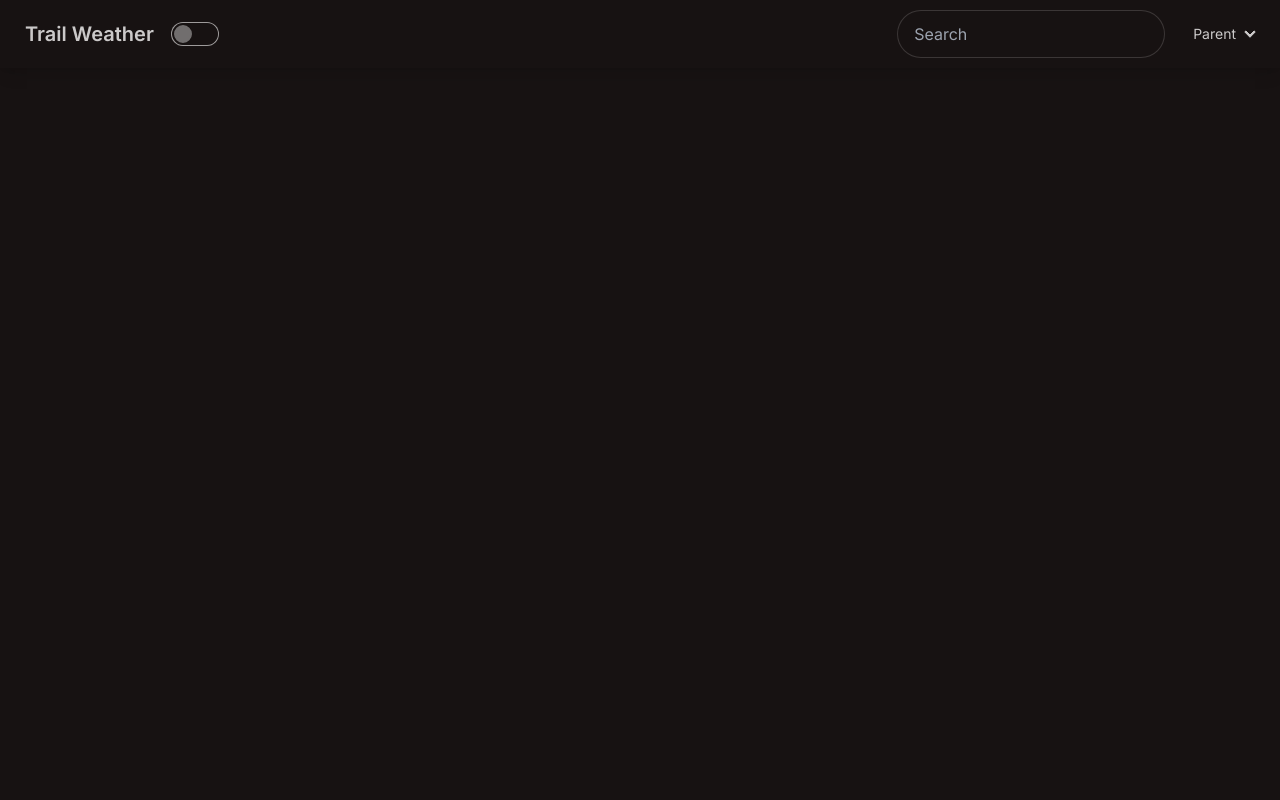
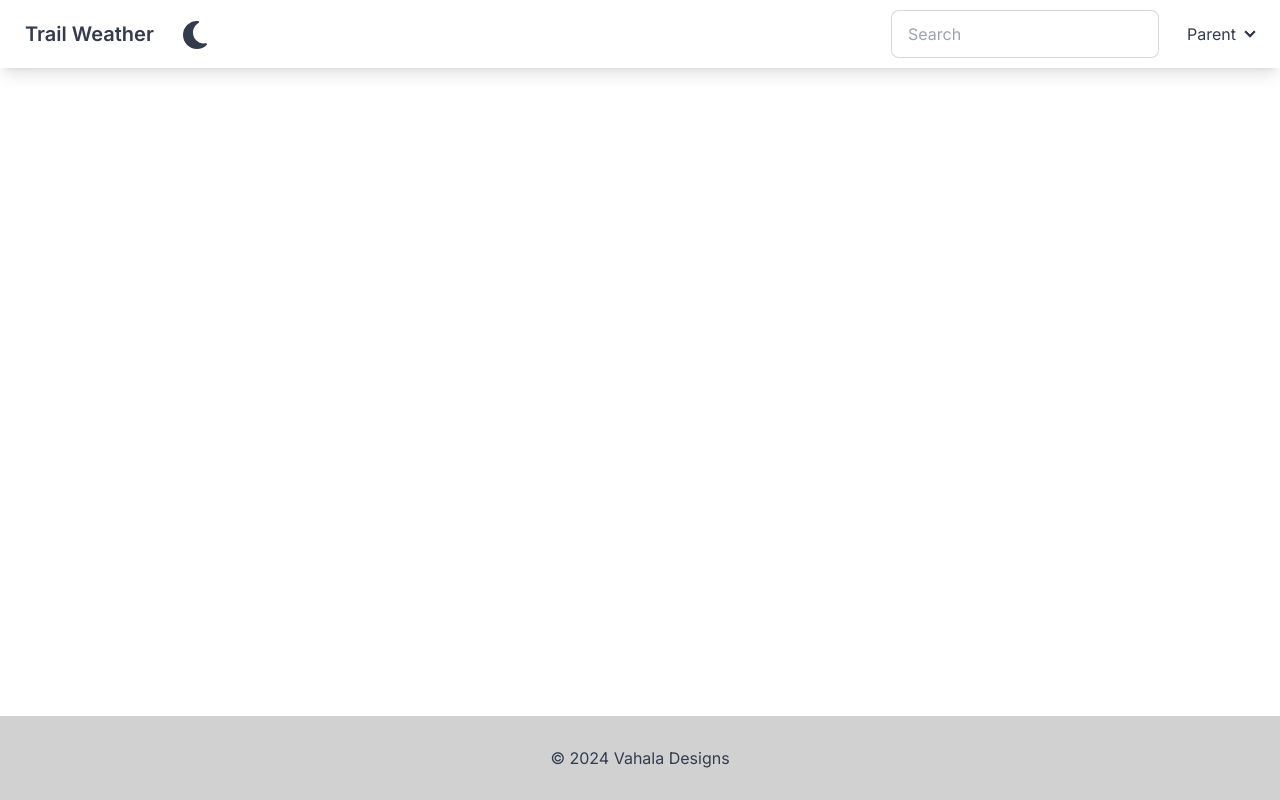
Before and after one commit to Vinsanety/trail-weather, a Next.js app: page / in a window 1280 px wide. Built offline with nearby package versions, Linux system fonts and the light colour scheme.

Commit message:
added footer, added theme toggle in nabar

```diff
--- a/app/globals.css
+++ b/app/globals.css
@@ -2,7 +2,7 @@
 @tailwind components;
 @tailwind utilities;
 
-/* :root {
+:root {
   --foreground-rgb: 0, 0, 0;
   --background-start-rgb: 214, 219, 220;
   --background-end-rgb: 255, 255, 255;
@@ -14,9 +14,14 @@
     --background-start-rgb: 0, 0, 0;
     --background-end-rgb: 0, 0, 0;
   }
-} */
+}
+
+* {
+  font-size: 1rem;
+}
 
 body {
+  font-size: 1.25rem;
 }
 
 @layer utilities {
--- a/app/layout.tsx
+++ b/app/layout.tsx
@@ -15,7 +15,7 @@ export default function RootLayout({
   children: React.ReactNode;
 }>) {
   return (
-    <html lang="en" data-theme="forest">
+    <html lang="en" data-theme="emerald">
       <body className={inter.className}>{children}</body>
     </html>
   );
--- a/app/page.tsx
+++ b/app/page.tsx
@@ -1,9 +1,12 @@
 import Navbar from "./ui/navbar";
+import Footer from "./ui/footer";
 
 export default function Home() {
   return (
-    <main>
+    <div className="home-page flex flex-col h-screen">
       <Navbar />
-    </main>
+      <main className="mb-auto"></main>
+      <Footer />
+    </div>
   );
 }
--- /dev/null
+++ b/app/ui/footer.tsx
@@ -0,0 +1,9 @@
+export default function Footer() {
+  return (
+    <footer className="footer footer-center p-8 bg-base-300 text-base-content">
+      <aside>
+        <p>© 2024 Vahala Designs</p>
+      </aside>
+    </footer>
+  );
+}
--- a/app/ui/navbar.tsx
+++ b/app/ui/navbar.tsx
@@ -1,9 +1,55 @@
+"use client";
+import { useState, useEffect } from "react";
+
 export default function Navbar() {
+  // use theme from local storage if available or set light theme
+  const [theme, setTheme] = useState(
+    localStorage.getItem("theme") ? localStorage.getItem("theme") : "emerald"
+  );
+  // update state on toggle
+  const handleToggle = (e) => {
+    if (e.target.checked) {
+      setTheme("forest");
+    } else {
+      setTheme("emerald");
+    }
+  };
+  // set theme state in localstorage on mount & also update localstorage on state change
+  useEffect(() => {
+    localStorage.setItem("theme", theme);
+    const localTheme = localStorage.getItem("theme");
+    // add custom data-theme attribute to html tag required to update theme using DaisyUI
+    document.documentElement.setAttribute("data-theme", localTheme);
+  }, [theme]);
   return (
     <div className="navbar bg-base-100 shadow-lg">
       <div className="flex-1">
         <a className="btn btn-ghost text-xl">Trail Weather</a>
-        <input type="checkbox" className="toggle toggle-primary" />
+        <div className="flex-none">
+          <button className="btn btn-square btn-ghost">
+            <label className="swap swap-rotate w-12 h-12">
+              <input
+                type="checkbox"
+                onChange={handleToggle}
+                checked={theme === "emerald" ? false : true}
+              />
+              <svg
+                className="w-8 h-8 swap-on fill-base-content"
+                xmlns="http://www.w3.org/2000/svg"
+                viewBox="0 0 512 512"
+              >
+                <path d="M375.7 19.7c-1.5-8-6.9-14.7-14.4-17.8s-16.1-2.2-22.8 2.4L256 61.1 173.5 4.2c-6.7-4.6-15.3-5.5-22.8-2.4s-12.9 9.8-14.4 17.8l-18.1 98.5L19.7 136.3c-8 1.5-14.7 6.9-17.8 14.4s-2.2 16.1 2.4 22.8L61.1 256 4.2 338.5c-4.6 6.7-5.5 15.3-2.4 22.8s9.8 13 17.8 14.4l98.5 18.1 18.1 98.5c1.5 8 6.9 14.7 14.4 17.8s16.1 2.2 22.8-2.4L256 450.9l82.5 56.9c6.7 4.6 15.3 5.5 22.8 2.4s12.9-9.8 14.4-17.8l18.1-98.5 98.5-18.1c8-1.5 14.7-6.9 17.8-14.4s2.2-16.1-2.4-22.8L450.9 256l56.9-82.5c4.6-6.7 5.5-15.3 2.4-22.8s-9.8-12.9-17.8-14.4l-98.5-18.1L375.7 19.7zM269.6 110l65.6-45.2 14.4 78.3c1.8 9.8 9.5 17.5 19.3 19.3l78.3 14.4L402 242.4c-5.7 8.2-5.7 19 0 27.2l45.2 65.6-78.3 14.4c-9.8 1.8-17.5 9.5-19.3 19.3l-14.4 78.3L269.6 402c-8.2-5.7-19-5.7-27.2 0l-65.6 45.2-14.4-78.3c-1.8-9.8-9.5-17.5-19.3-19.3L64.8 335.2 110 269.6c5.7-8.2 5.7-19 0-27.2L64.8 176.8l78.3-14.4c9.8-1.8 17.5-9.5 19.3-19.3l14.4-78.3L242.4 110c8.2 5.7 19 5.7 27.2 0zM256 368a112 112 0 1 0 0-224 112 112 0 1 0 0 224zM192 256a64 64 0 1 1 128 0 64 64 0 1 1 -128 0z" />
+              </svg>
+              <svg
+                className="w-8 h-8 swap-off fill-base-content"
+                xmlns="http://www.w3.org/2000/svg"
+                viewBox="0 0 384 512"
+              >
+                <path d="M223.5 32C100 32 0 132.3 0 256S100 480 223.5 480c60.6 0 115.5-24.2 155.8-63.4c5-4.9 6.3-12.5 3.1-18.7s-10.1-9.7-17-8.5c-9.8 1.7-19.8 2.6-30.1 2.6c-96.9 0-175.5-78.8-175.5-176c0-65.8 36-123.1 89.3-153.3c6.1-3.5 9.2-10.5 7.7-17.3s-7.3-11.9-14.3-12.5c-6.3-.5-12.6-.8-19-.8z" />
+              </svg>
+            </label>
+          </button>
+        </div>
       </div>
 
       <div className="flex-none gap-2">
--- a/tailwind.config.ts
+++ b/tailwind.config.ts
@@ -17,7 +17,7 @@ const config: Config = {
   },
   plugins: [require("daisyui")],
   daisyui: {
-    themes: ["light", "dark", "emerald", "forest"],
+    themes: ["emerald", "forest", "aqua"],
   },
 };
 export default config;
```
